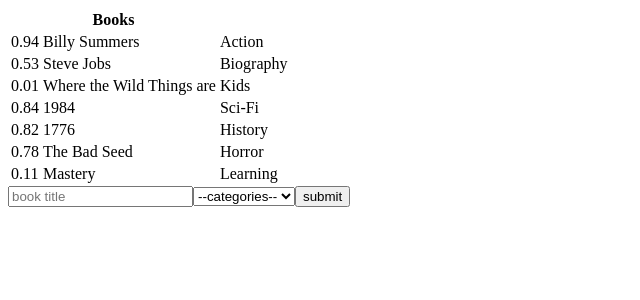
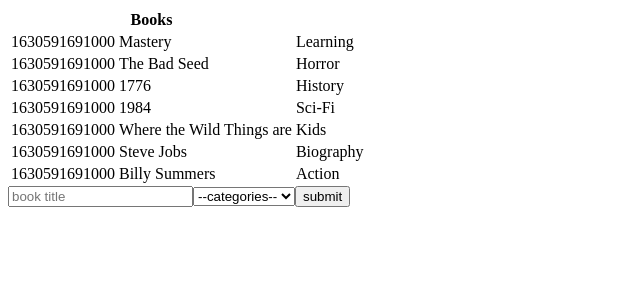
Before and after one commit to helciodev/bookstore-cms, a React (Create React App) app: page / in a window 1280 px wide. Shown: the top 300 px of the page, without its empty margins (0-640 px from the left). Built offline with nearby package versions, Linux system fonts and the light colour scheme.

Commit message:
Dispatch initial state books

```diff
--- a/src/containers/BooksForm.js
+++ b/src/containers/BooksForm.js
@@ -1,8 +1,12 @@
 import React, { useState } from 'react';
+import { useDispatch } from 'react-redux';
+import { createBook } from '../actions/index';
 
 function BooksForm() {
   const [title, setTitle] = useState('');
   const [category, setCategory] = useState('');
+
+  const dispatch = useDispatch();
 
   function handleChange(event) {
     const { name, value } = event.target;
@@ -13,6 +17,17 @@
     }
   }
 
+  function handleSubmit(event) {
+    event.preventDefault();
+    dispatch(createBook({
+      id: Date.now().toString,
+      title,
+      category,
+    }));
+    setTitle('');
+    setCategory('');
+    console.log(title, category);
+  }
   const collection = [
     '--categories--',
     'Action',
@@ -42,7 +57,7 @@
             </option>
           ))}
         </select>
-        <button type="submit">submit</button>
+        <button type="submit" onClick={handleSubmit}>submit</button>
       </form>
     </div>
   );
--- a/src/containers/BooksList.js
+++ b/src/containers/BooksList.js
@@ -3,7 +3,10 @@
 import Book from '../components/Book';
 
 function BooksList() {
-  const books = useSelector((state) => state.booksReducer);
+  const books = useSelector((state) => state.booksReducer.books);
+  console.log(books);
+
+  // console.log(empty);
   return (
     <div>
       <table>
--- a/src/index.js
+++ b/src/index.js
@@ -5,49 +5,93 @@
 
 import App from './components/App';
 import rootReducer from './reducers/index';
+import { createBook } from './actions/index';
 
-const preloadState = {
-  booksReducer: [
-    {
-      id: Math.random().toFixed(2).toString(),
-      title: 'Billy Summers',
-      category: 'Action',
-    },
-    {
-      id: Math.random().toFixed(2).toString(),
-      title: 'Steve Jobs',
-      category: 'Biography',
-    },
-    {
-      id: Math.random().toFixed(2).toString(),
-      title: 'Where the Wild Things are',
-      category: 'Kids',
-    },
-    {
-      id: Math.random().toFixed(2).toString(),
-      title: '1984',
-      category: 'Sci-Fi',
-    },
-    {
-      id: Math.random().toFixed(2).toString(),
-      title: '1776',
-      category: 'History',
-    },
-    {
-      id: Math.random().toFixed(2).toString(),
-      title: 'The Bad Seed',
-      category: 'Horror',
-    },
-    {
-      id: Math.random().toFixed(2).toString(),
-      title: 'Mastery',
-      category: 'Learning',
-    },
+// const preloadState = {
+//   booksReducer: [
+//     {
+//       id: Math.random().toFixed(2).toString(),
+//       title: 'Billy Summers',
+//       category: 'Action',
+//     },
+//     {
+//       id: Math.random().toFixed(2).toString(),
+//       title: 'Steve Jobs',
+//       category: 'Biography',
+//     },
+//     {
+//       id: Math.random().toFixed(2).toString(),
+//       title: 'Where the Wild Things are',
+//       category: 'Kids',
+//     },
+//     {
+//       id: Math.random().toFixed(2).toString(),
+//       title: '1984',
+//       category: 'Sci-Fi',
+//     },
+//     {
+//       id: Math.random().toFixed(2).toString(),
+//       title: '1776',
+//       category: 'History',
+//     },
+//     {
+//       id: Math.random().toFixed(2).toString(),
+//       title: 'The Bad Seed',
+//       category: 'Horror',
+//     },
+//     {
+//       id: Math.random().toFixed(2).toString(),
+//       title: 'Mastery',
+//       category: 'Learning',
+//     },
 
-  ],
-};
+//   ],
+// };
 
-const store = createStore(rootReducer, preloadState);
+const store = createStore(rootReducer);
+console.log('GetState');
+
+store.dispatch(createBook({
+  id: Math.random().toFixed(2).toString(),
+  title: 'Mastery',
+  category: 'Learning',
+}));
+
+store.dispatch(createBook({
+  id: Math.random().toFixed(2).toString(),
+  title: 'The Bad Seed',
+  category: 'Horror',
+}));
+
+store.dispatch(createBook({
+  id: Math.random().toFixed(2).toString(),
+  title: '1776',
+  category: 'History',
+}));
+
+store.dispatch(createBook({
+  id: Math.random().toFixed(2).toString(),
+  title: '1984',
+  category: 'Sci-Fi',
+}));
+store.dispatch(createBook({
+  id: Math.random().toFixed(2).toString(),
+  title: 'Where the Wild Things are',
+  category: 'Kids',
+}));
+store.dispatch(createBook({
+  id: Math.random().toFixed(2).toString(),
+  title: 'Steve Jobs',
+  category: 'Biography',
+}));
+
+store.dispatch(createBook({
+  id: Math.random().toFixed(2).toString(),
+  title: 'Billy Summers',
+  category: 'Action',
+}));
+
+console.log(store.getState());
 ReactDOM.render(
   <Provider store={store}>
     <App />
--- a/src/reducers/books.js
+++ b/src/reducers/books.js
@@ -7,17 +7,20 @@
 function booksReducer(state = initialState, action) {
   if (action.type === REMOVE_BOOK) {
     return {
-      books: state.books.filter((book) => book !== book.id),
+      books: state.books.filter((book) => book.id !== action.book.id),
     };
   }
 
   if (action.type === CREATE_BOOK) {
     return {
-      books: state.books.push({
-        id: action.id,
-        title: action.id,
-        category: action.category,
-      }),
+      books: [
+        ...state.books,
+        {
+          id: Date.now(),
+          title: action.book.title,
+          category: action.book.category,
+        },
+      ],
     };
   }
 
```
